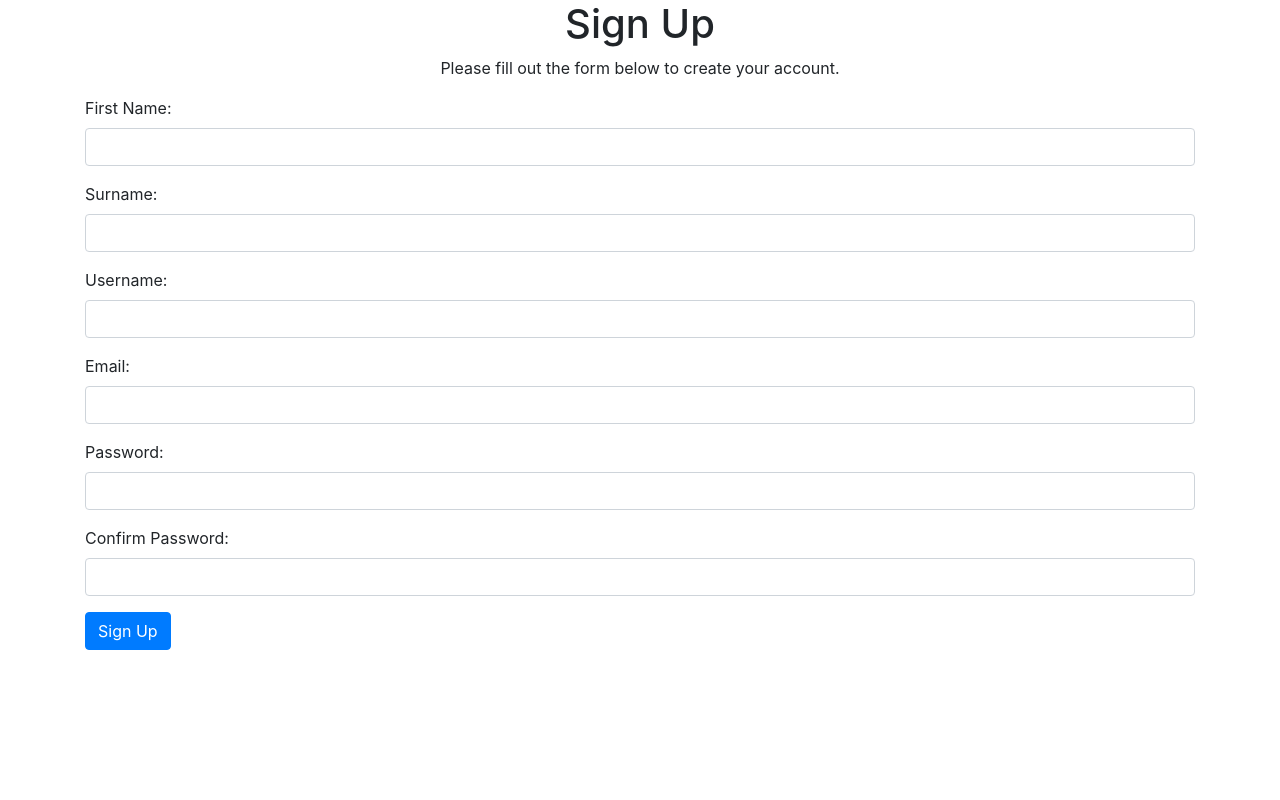
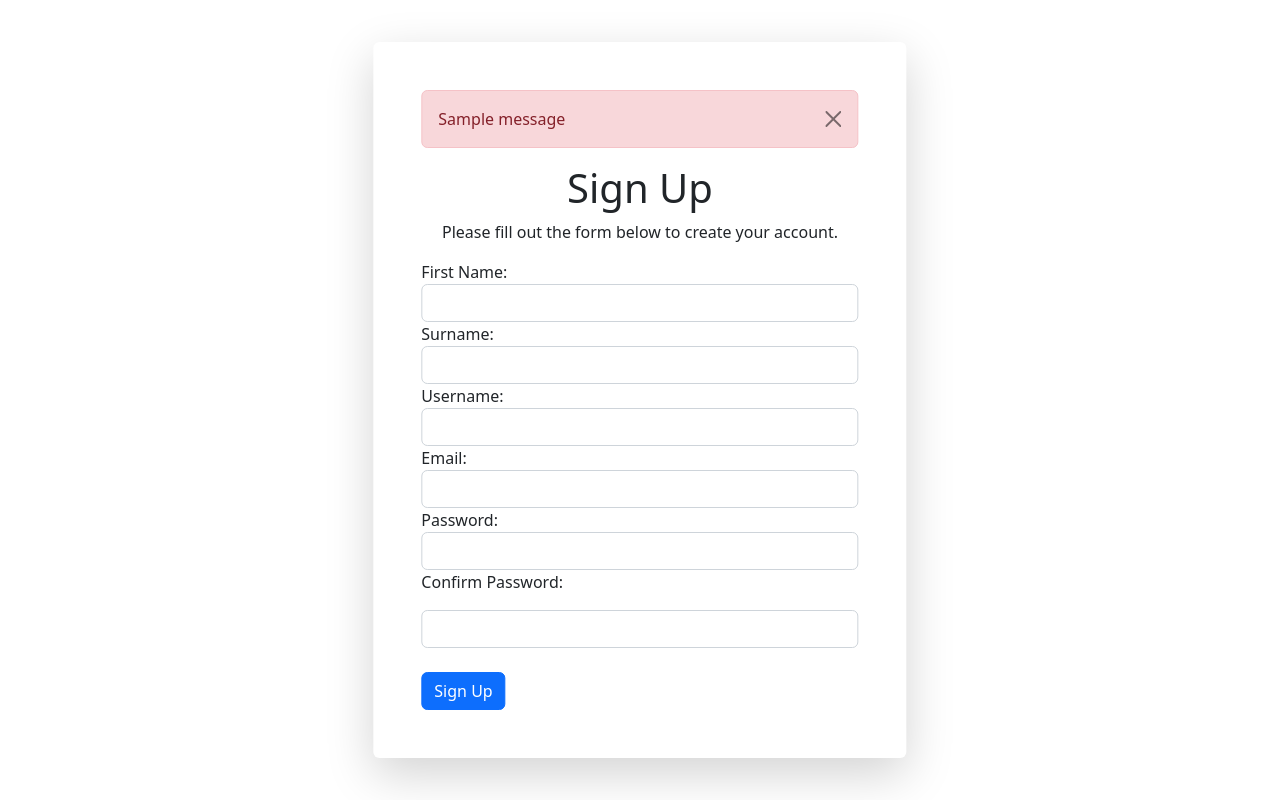
Before and after one commit to NcebaZA/Safety-and-maintanance, a Flask app: page /sign_up in a window 1280 px wide. Run offline with Flask 2, Linux system fonts and the light colour scheme; tables that the repository leaves empty hold one stand-in row (values such as "Sample post"); one stand-in notice (Sample message) is shown; some libraries are stand-ins or nearby versions.

```diff
--- a/main.py
+++ b/main.py
@@ -86,7 +86,7 @@ def login():
            #if password is incorrect then give error to user that password is incorrect
 
            elif user_query.password!=password:
-            flash('Incorrect password')
+            flash('Email or password is incorrect')
 
 
 
@@ -95,7 +95,7 @@ def login():
             print(user_query)
         #if user doesn't exist then show an error
         else:
-              flash('Error user does not exist')
+              flash('Email or password is incorrect')
 
      return render_template("login.html")
 
@@ -273,12 +273,18 @@ def sign_up():
 
 
 
-          #if it has not been taken then create a new user
+
           else:
-               new_user = users(first_name=first_name, surname=surname, email=email,password=password, username = username, user_role = "user")
-               db.session.add(new_user)
-               db.session.commit()
-               return redirect(url_for("login"))
+               #check if password matches confirm passoword
+               if password==confirm_password:
+                #if it has not been taken then create a new user
+                new_user = users(first_name=first_name, surname=surname, email=email,password=password, username = username, user_role = "user")
+                db.session.add(new_user)
+                db.session.commit()
+                return redirect(url_for("login"))
+               else:
+                   flash("Error passwords do not match","not_match_password")
+                   return redirect(url_for("sign_up"))
      else:
         # render the sign-up form here
          return render_template("/sign_up.html")
--- a/templates/home_screen/About.html
+++ b/templates/home_screen/About.html
@@ -56,7 +56,7 @@
 <body>
   <header>
     <div class="logo">DUT Maintance</div>
-    <nav>
+    <nav class="navbar navbar-expand-lg">
       <ul>
         <li><a href="/">Home</a></li>
         <li><a href="/about-us">About</a></li>
--- a/templates/home_screen/Home_screen.html
+++ b/templates/home_screen/Home_screen.html
@@ -44,16 +44,14 @@
     font-weight: bold;
   }
 
-  nav a:hover {
-    text-decoration: underline;
-  }
+
 </style> {%endblock%}
 {%block title%} Home {%endblock%}
 {%block content%}
 <body>
   <header>
     <div class="logo">DUT Maintance</div>
-    <nav>
+    <nav class=" navbar navbar-expand-lg">
       <ul>
         <li><a href="/">Home</a></li>
         <li><a href="/about-us">About</a></li>
--- a/templates/sign_up.html
+++ b/templates/sign_up.html
@@ -1,22 +1,49 @@
-<!DOCTYPE html>
-<html>
+
 
 {%extends "base.html"%}
+{%block head%}<script src="https://ajax.googleapis.com/ajax/libs/jquery/3.6.3/jquery.min.js"></script> {%endblock%}
 {% block title %}Add user{% endblock %}
 {%block content%}
 
-<head>
-    <link rel="stylesheet" href="https://maxcdn.bootstrapcdn.com/bootstrap/4.0.0/css/bootstrap.min.css">
-<script src="https://code.jquery.com/jquery-3.2.1.slim.min.js"></script>
-<script src="https://maxcdn.bootstrapcdn.com/bootstrap/4.0.0/js/bootstrap.min.js"></script>
 
 
-<h1 class="text-center">Sign Up</h1>
+
+<script src="jquery-3.6.3.min.js">
+  $(document).ready(function() {
+    $('#confirm-password').on('keyup',function() {
+      var password = $('#password').val();
+      var confirm_password = $(this).val();
+
+      if (password!=confirm_password){
+
+        $(this).addClass("is-invalid");
+        $('#password').addClass("is-invalid")
+      }
+
+
+    });
+  });
+</script>
+
+
+<div class="container-md position-absolute top-50 start-50 translate-middle px-5 py-5 shadow-lg p-3  bg-body rounded col-lg-5 ">
+  {% with messages = get_flashed_messages(category_filter=["not_match_password"]) %}
+      {% if messages %}
+
+        {% for message in messages %}
+
+        <div class="alert alert-danger alert-dismissible" role="alert">
+            <div>{{ message }}</div>
+            <button type="button" class="btn-close" data-bs-dismiss="alert" aria-label="Close"></button>
+          </div>
+        {% endfor %}
+      </ul>
+      {% endif %}
+      {% endwith %}
+  <h1 class="text-center">Sign Up</h1>
 
 <p style="text-align:center;">Please fill out the form below to create your account.</p>
 
-
-<div class="container">
     <form method="POST">
       <!-- form elements go here -->
       <div class="form-group">
@@ -26,7 +53,7 @@
 
       <div class="form-group">
         <label for="surname">Surname:</label>
-        <input type="text" class="form-control" id="surname" name="surname">
+        <input type="text" class="form-control" id="surname" name="surname" >
       </div>
 
       <div class="form-group">
@@ -41,15 +68,18 @@
 
       <div class="form-group">
         <label for="password">Password:</label>
-        <input type="password" class="form-control" id="password" name="password">
+        <input type="password" class="form-control " id="password" name="password">
       </div>
 
       <div class="form-group">
         <label for="confirm-password">Confirm Password:</label>
-        <input type="password" class="form-control" id="confirm-password" name="confirm-password">
+        <input type="password" class="form-control mt-3 " id="confirm-password" name="confirm-password">
+        <div id="validationServerUsernameFeedback" class="invalid-feedback">
+          Make sure that your passwords match.
+        </div>
       </div>
 
-      <button type="submit" class="btn btn-primary">Sign Up</button>
+      <button type="submit" class="btn btn-primary mt-4"id="submitButton">Sign Up</button>
 
 
 
```
Also changed, not shown: templates/login.html (+6 -1 lines), instance/project.db.
